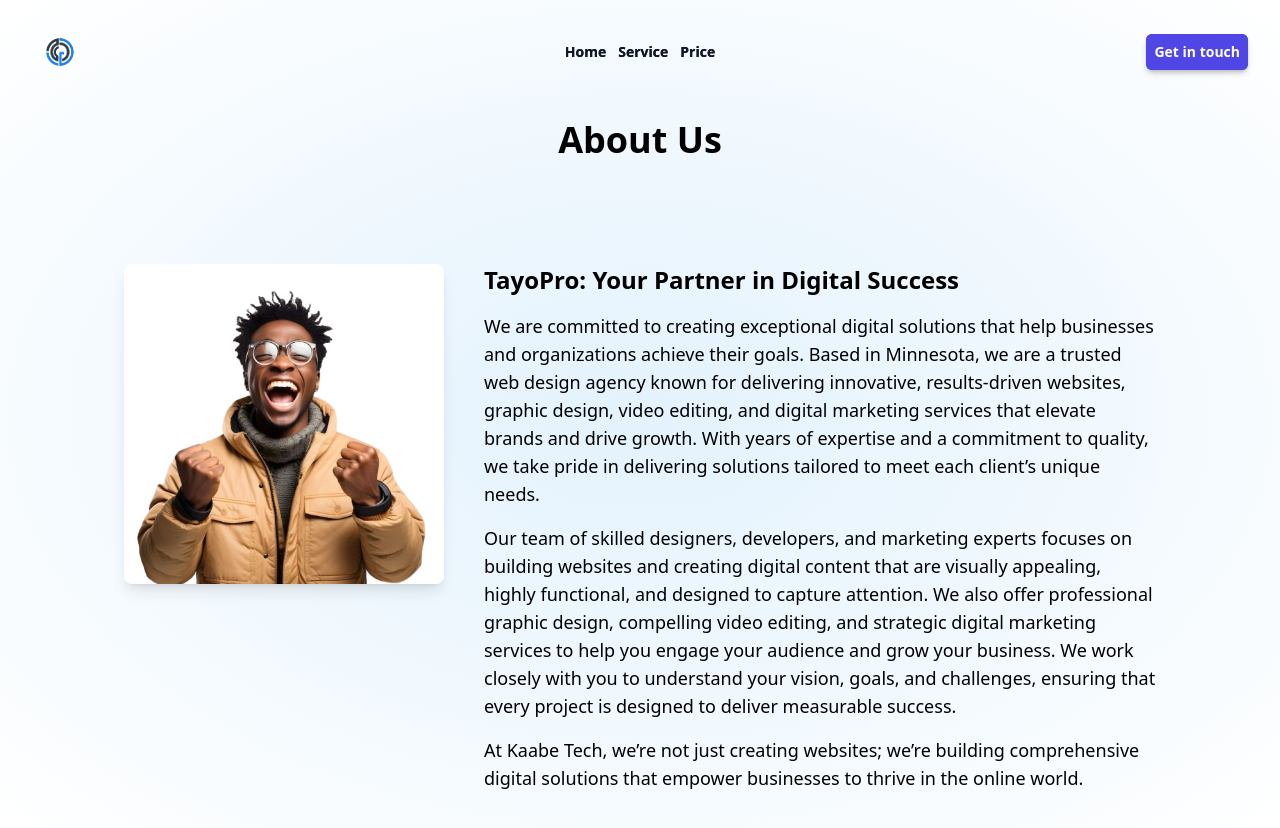
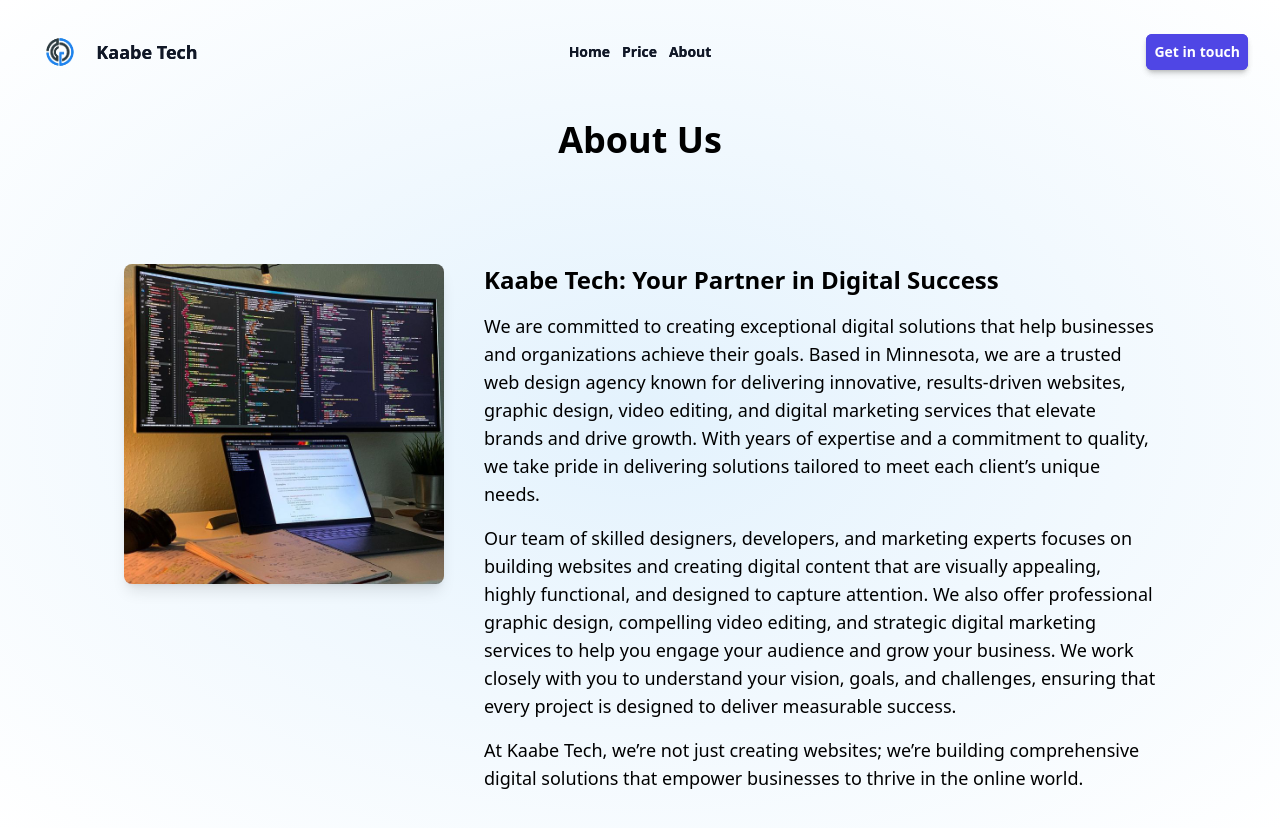
Before and after one commit to Mustafe-Abdirahman/AllowedOnes, a React (Vite) app: page /About in a window 1280 px wide. Shown: the top 828 px of the page. Built offline with nearby package versions, Linux system fonts and the light colour scheme.

Commit message:
Updated Header and Home page

```diff
--- a/src/components/Header.jsx
+++ b/src/components/Header.jsx
@@ -5,25 +5,22 @@ import { Link } from "react-router-dom";
 import logo from "../assets/a.png";
 
 const Header = () => {
-  const handleClick = (id) => {
-    console.log("clicked");
-    const section = document.getElementById(id);
-    if (section) {
-      section.scrollIntoView({ behavior: "smooth" });
-    }
-  };
   const [mobileMenuOpen, setMobileMenuOpen] = useState(false);
+
   return (
-    <div className="bg-white ">
+    <div className="bg-white">
       <header className="absolute inset-x-0 top-0 z-50">
         <nav
           aria-label="Global"
           className="flex items-center justify-between p-6 lg:px-8"
         >
-          <div className="flex lg:flex-1">
-            <a href="#" className="-m-1.5 p-1.5">
-              <span className="sr-only">Kaabe Tech Digital</span>
+          <div className="flex items-center lg:flex-1">
+            {/* Logo comes first, then the name */}
+            <a href="#" className="flex items-center -m-1.5 p-1.5">
               <img alt="logo" src={logo} className="h-14 w-auto" />
+              <span className="text-lg font-bold text-gray-900 ml-2">
+                Kaabe Tech
+              </span>
             </a>
           </div>
           <div className="flex lg:hidden">
@@ -41,19 +38,17 @@ const Header = () => {
               <Link to="/" className="text-sm/6 font-semibold text-gray-900">
                 <li>Home</li>
               </Link>
-              <Button
-                onClick={() => handleClick("services")}
-                id="services"
-                to={`/`}
-                className="text-sm/6 font-semibold text-gray-900"
-              >
-                <li>Service</li>
-              </Button>
               <Link
                 to="/PricingTable"
                 className="text-sm/6 font-semibold text-gray-900"
               >
                 <li>Price</li>
+              </Link>
+              <Link
+                to="/About"
+                className="text-sm/6 font-semibold text-gray-900"
+              >
+                <li>About</li>
               </Link>
             </ul>
           </div>
@@ -71,9 +66,12 @@ const Header = () => {
           <div className="fixed inset-0 z-50" />
           <DialogPanel className="fixed inset-y-0 right-0 z-50 w-full overflow-y-auto bg-gray-100 px-6 py-6 sm:max-w-sm sm:ring-1 sm:ring-gray-900/10">
             <div className="flex items-center justify-between">
-              <a href="#" className="-m-1.5 p-1.5">
-                <span className="sr-only">Your Company</span>
-                <img alt="" src={logo} className="h-14 w-auto" />
+              {/* Logo first, name second in mobile view */}
+              <a href="#" className="flex items-center -m-1.5 p-1.5">
+                <img alt="logo" src={logo} className="h-14 w-auto" />
+                <span className="text-lg font-bold text-gray-900 ml-2">
+                  Kaabe Tech
+                </span>
               </a>
               <button
                 type="button"
@@ -90,39 +88,31 @@ const Header = () => {
                   <ul>
                     <Link
                       to="/"
+                      onClick={() => setMobileMenuOpen(false)}
                       className="-mx-3 block rounded-lg px-3 py-2 text-base/7 font-semibold text-gray-900 hover:bg-gray-50"
                     >
                       <li>Home</li>
                     </Link>
                     <Link
-                      to="/"
+                      to="/PricingTable"
+                      onClick={() => setMobileMenuOpen(false)}
                       className="-mx-3 block rounded-lg px-3 py-2 text-base/7 font-semibold text-gray-900 hover:bg-gray-50"
                     >
                       <li>Price</li>
                     </Link>
                     <Link
-                      to="/"
+                      to="/About"
+                      onClick={() => setMobileMenuOpen(false)}
                       className="-mx-3 block rounded-lg px-3 py-2 text-base/7 font-semibold text-gray-900 hover:bg-gray-50"
                     >
-                      <li>Service</li>
-                    </Link>
-                    <Link
-                      to="/PricingTable"
-                      className="-mx-3 block rounded-lg px-3 py-2 text-base/7 font-semibold text-gray-900 hover:bg-gray-50"
-                    >
-                      <li>Projects</li>
-                    </Link>
-                    <Link
-                      to="/"
-                      className="-mx-3 block rounded-lg px-3 py-2 text-base/7 font-semibold text-gray-900 hover:bg-gray-50"
-                    >
-                      <li>Contact Us</li>
+                      <li>About</li>
                     </Link>
                   </ul>
                 </div>
                 <div className="py-6">
                   <a
                     href="#"
+                    onClick={() => setMobileMenuOpen(false)}
                     className="-mx-3 block rounded-lg px-3 py-2.5 text-base/7 font-semibold text-gray-900 hover:bg-gray-50"
                   >
                     Get in touch
--- a/src/pages/About.jsx
+++ b/src/pages/About.jsx
@@ -1,4 +1,4 @@
-import logo from "../assets/mn.png";
+import logo from "../assets/all.jfif";
 
 const About = () => {
   return (
@@ -14,7 +14,7 @@ const About = () => {
         />
         <div className="max-w-2xl text-left px-4 sm:px-0">
           <h2 className="text-xl sm:text-2xl font-semibold mb-4">
-            TayoPro: Your Partner in Digital Success
+            Kaabe Tech: Your Partner in Digital Success
           </h2>
           <p className="text-base sm:text-lg mb-4">
             We are committed to creating exceptional digital solutions that help
```
Also changed, not shown: src/assets/all.jfif (added).
